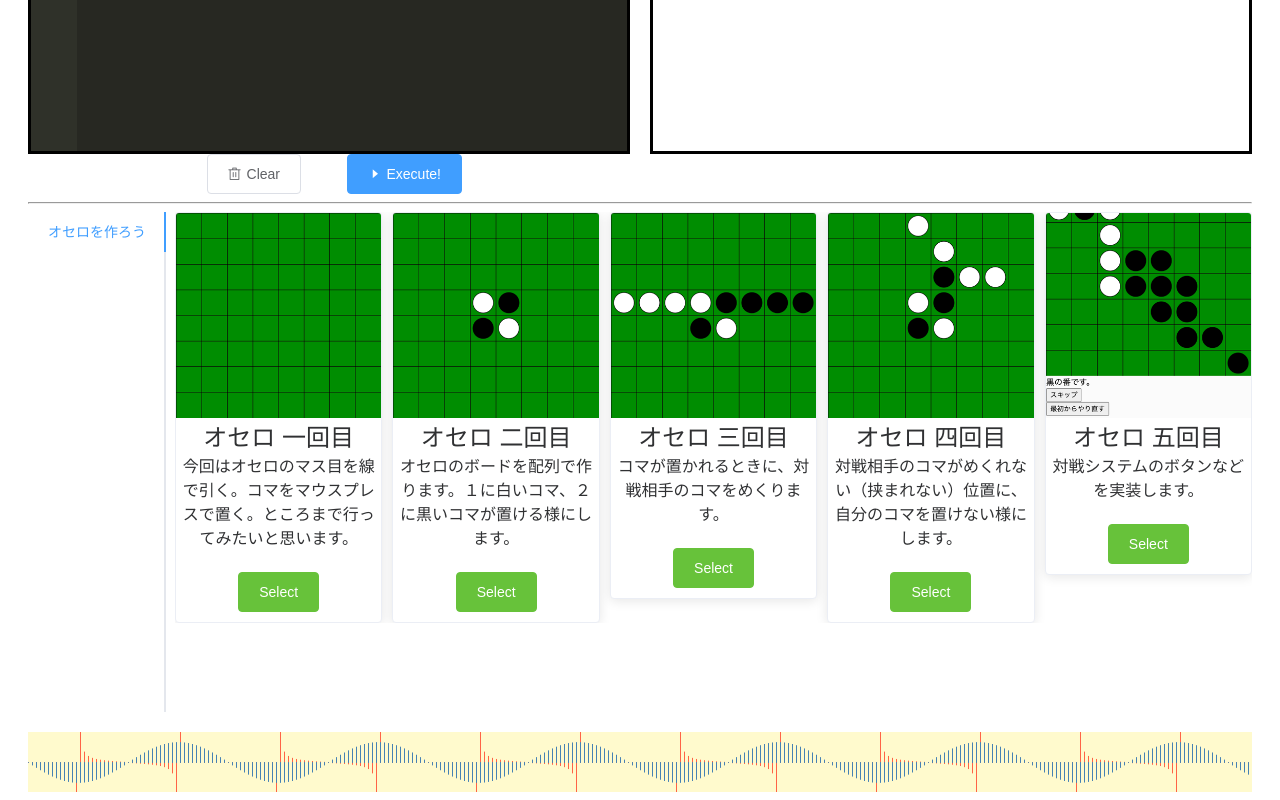
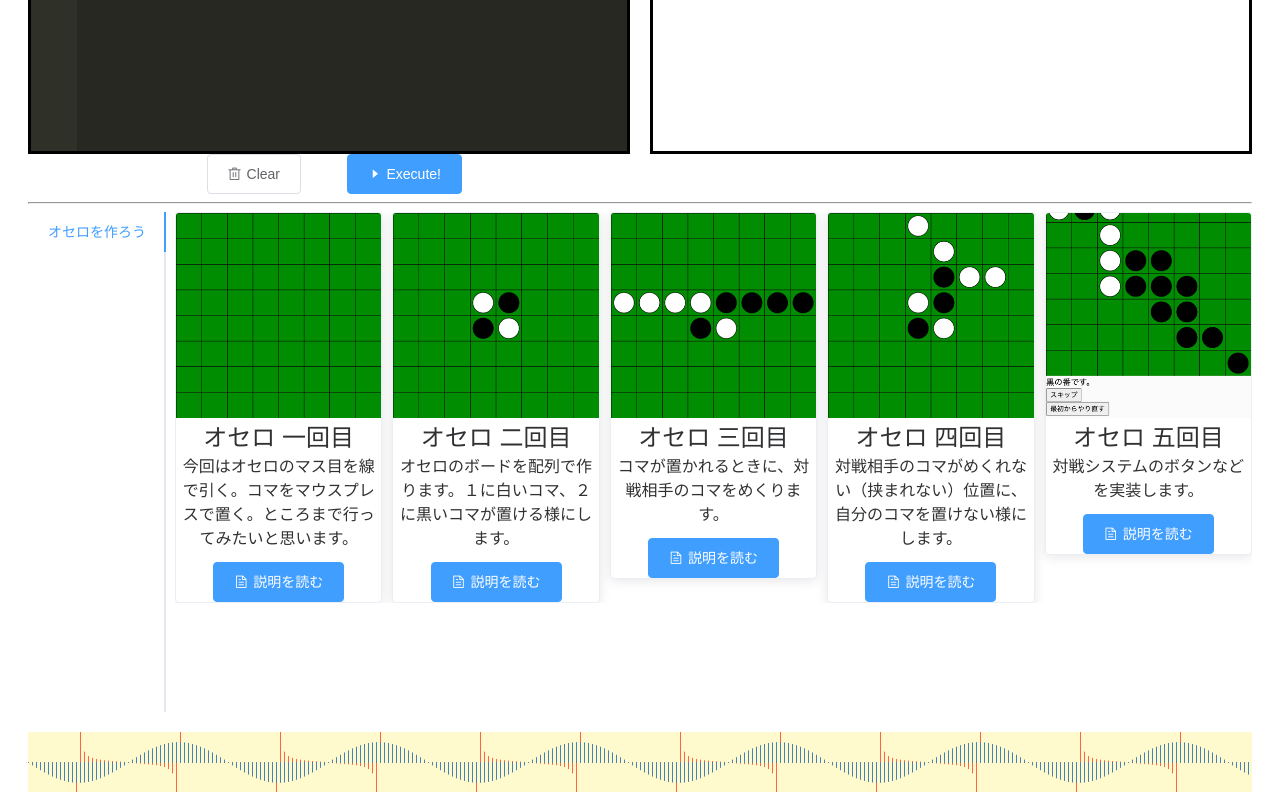
Before and after one commit to alecrem/p5js-tutorial, a Vue app: page / in a window 1280 px wide. Shown: the part 562-1362 px from the top of the page. Built offline with nearby package versions, Linux system fonts and the light colour scheme.

Commit message:
Button on each card now shows a modal instead of replacing the code

```diff
--- a/src/components/SampleProjectCard.vue
+++ b/src/components/SampleProjectCard.vue
@@ -10,7 +10,7 @@
                     {{ this.getContent(id) }}
                 </div>
                 <div class="bottom clearfix">
-                    <el-button class="button" type="success" @click="sendId(id)">Select</el-button>
+                    <el-button type="primary" icon="el-icon-document" @click="openModal(id)">説明を読む</el-button>
                 </div>
             </div>
         </el-card>
@@ -33,6 +33,46 @@
         methods: {
             getId: function(){
                 return this.id;
+            },
+            openModal: function(id) {
+                var modalTitle;
+                var modalContent;
+                switch (id) {
+                    case '1-1': {
+                        modalTitle = 'オセロ 一回目 説明';
+                        modalContent = '今回はオセロのマス目を線で引く。コマをマウスプレスで置く。ところまで行ってみたいと思います。';
+                        break;
+                    }
+                    case '1-2': {
+                        modalTitle = 'オセロ 二回目 説明';
+                        modalContent = 'オセロのボードを配列で作ります。１に白いコマ、２に黒いコマが置ける様にします。';
+                        break;
+                    }
+                    case '1-3': {
+                        modalTitle = 'オセロ 三回目 説明';
+                        modalContent = 'コマが置かれるときに、対戦相手のコマをめくります。';
+                        break;
+                    }
+                    case '1-4': {
+                        modalTitle = 'オセロ 四回目 説明';
+                        modalContent = '対戦相手のコマがめくれない（挟まれない）位置に、自分のコマを置けない様にします。';
+                        break;
+                    }
+                    case '1-5': {
+                        modalTitle = 'オセロ 五回目 説明';
+                        modalContent = '対戦システムのボタンなどを実装します。';
+                        break;
+                    }
+                    default:
+                        return false;
+                }
+                this.$alert(
+                    modalContent,
+                    modalTitle,
+                    {
+                        dangerouslyUseHTMLString: true
+                    }
+                );
             },
             getContent: function(id){
                 switch (id) {
```
